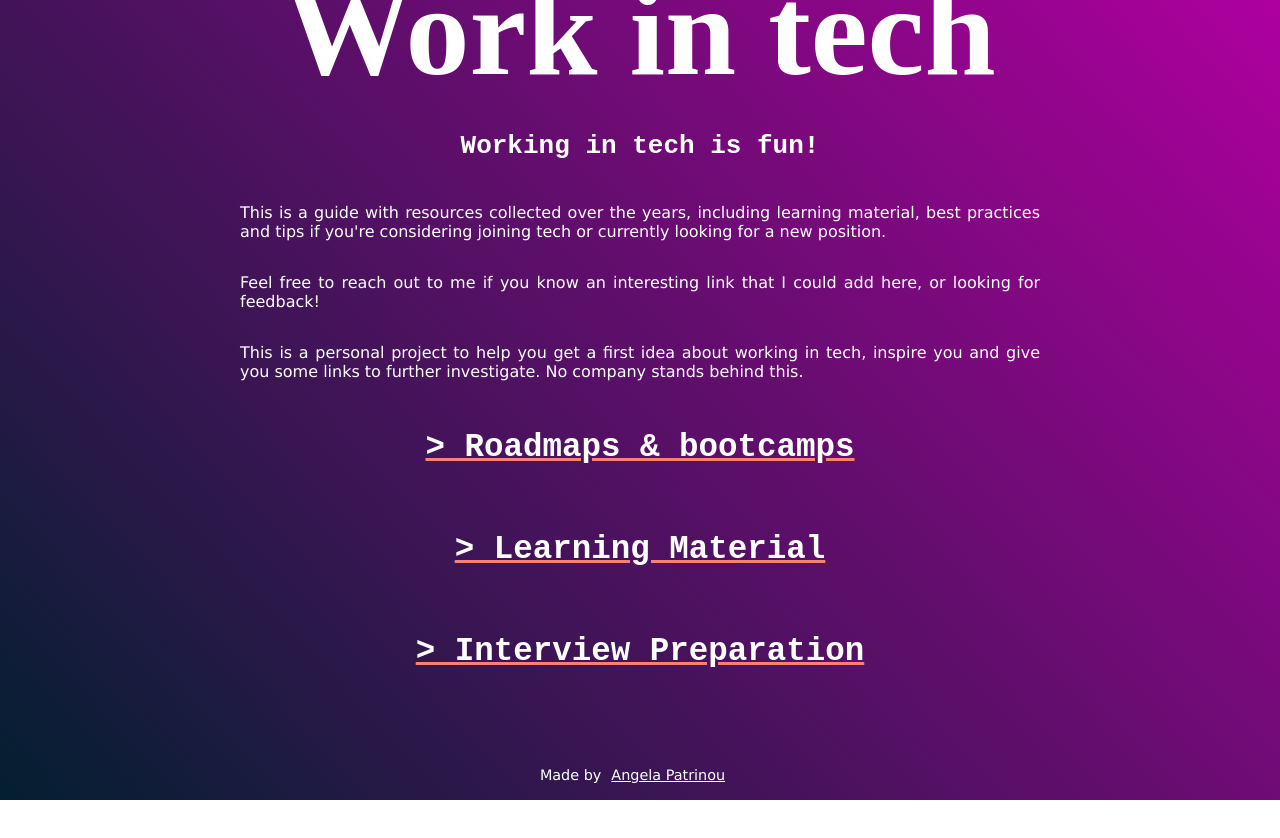
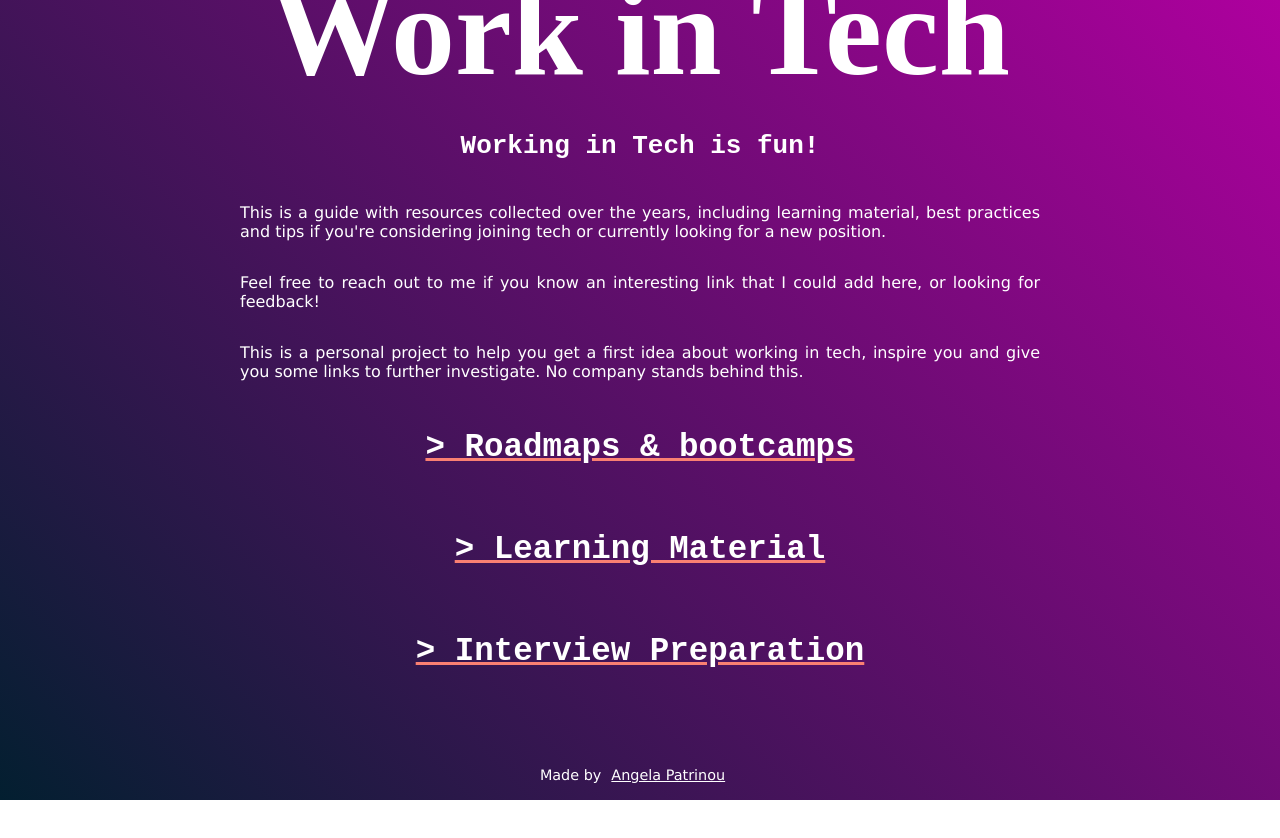
Before and after one commit to patrinoua/work-in-tech, a React (Create React App) app: page / in a window 1280 px wide. Shown: the top 838 px of the page. Built offline with nearby package versions, Linux system fonts and the light colour scheme.

Commit message:
capitalize

```diff
--- a/src/App.js
+++ b/src/App.js
@@ -59,8 +59,8 @@ function App() {
   return (
     <Container>
       <InnerContainer>
-        <Title>Work in tech</Title>
-        <H3>Working in tech is fun!</H3>
+        <Title>Work in Tech</Title>
+        <H3>Working in Tech is fun!</H3>
         <Regular>
           This is a guide with resources collected over the years, including
           learning material, best practices and tips if you're considering
```
